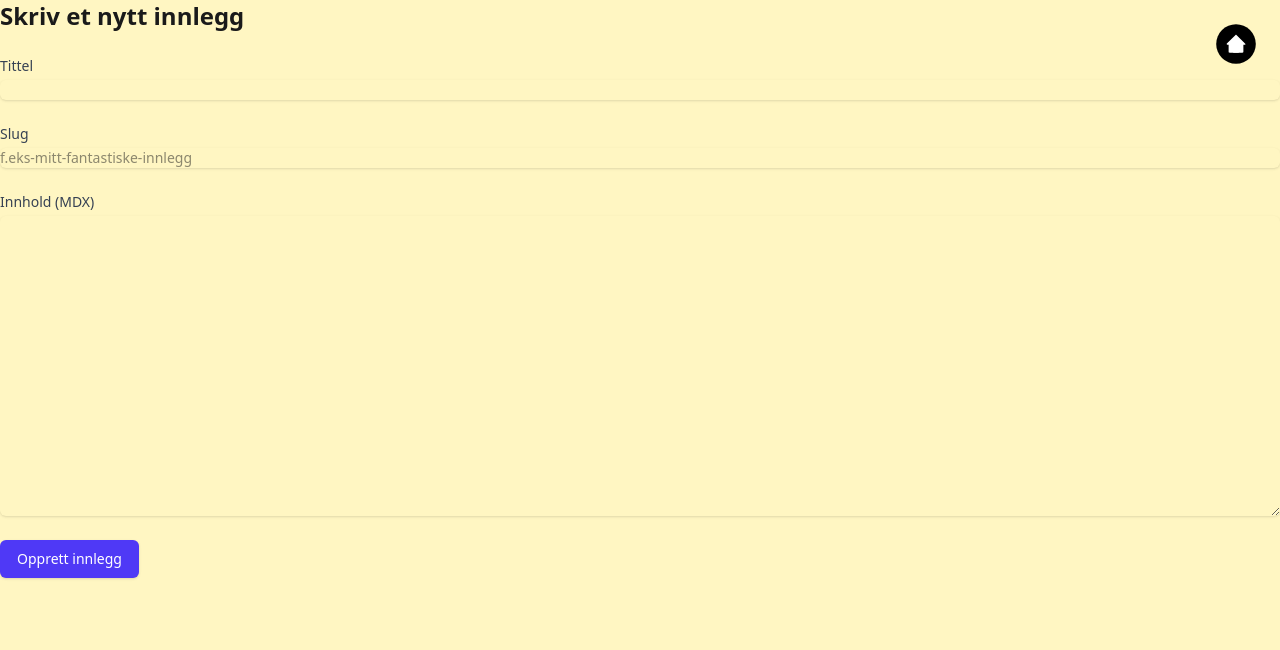
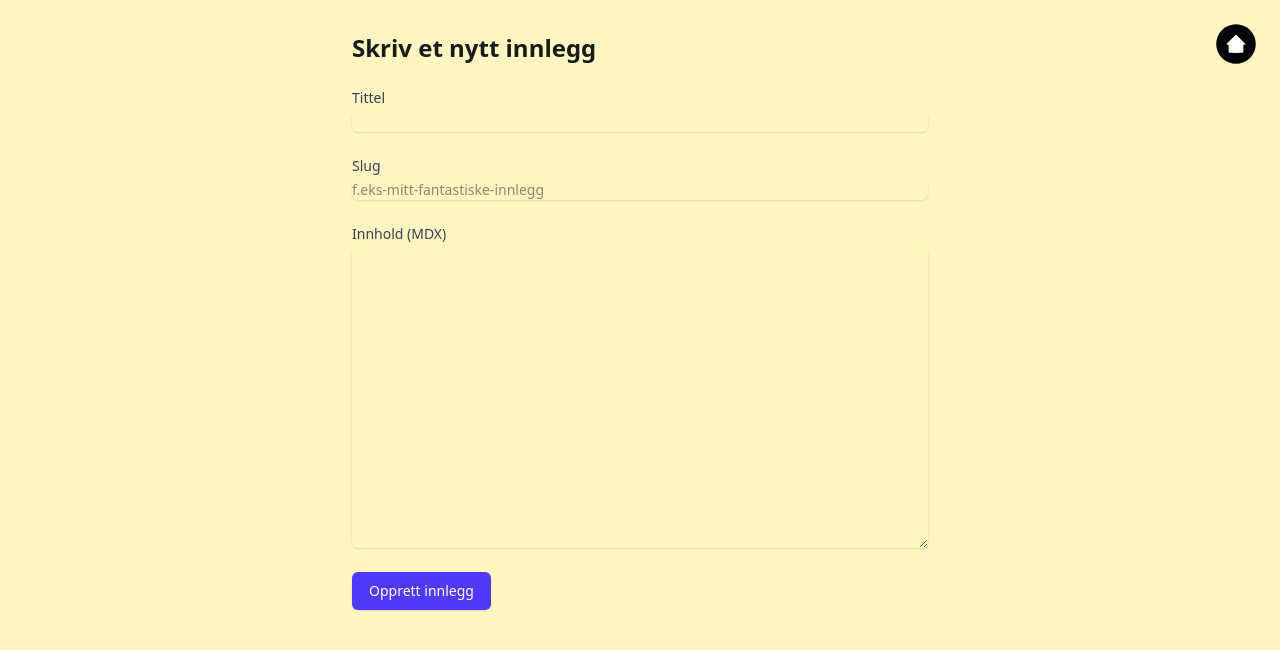
Before and after one commit to aleksejunas/aleksejunas-dot-no, a Next.js app: page /admin/blog/new in a window 1280 px wide. Shown: the top 650 px of the page. Built offline with nearby package versions, Linux system fonts and the light colour scheme; a web font is replaced by a local one.

Commit message:
feat: Added new blog post functionality
- Added action={createPost}
- Fixed the NewPostPage so it's ready to add blog posts
- TODO: Implement auth, since Supabase demands it

```diff
--- a/src/app/admin/blog/new/page.tsx
+++ b/src/app/admin/blog/new/page.tsx
@@ -4,13 +4,19 @@ import { createPost } from "@/lib/actions";
 // 1. Sørg for at `action`-attributtet på `<form>`-elementet er satt til `createPost`.
 // 2. Gi input-feltene (`title`, `slug`, `content`) riktige `name`-attributter slik at de blir tilgjengelige i `formData` i server action.
 
-export default function NewPostPage() {
+const NewPostPage = () => {
   return (
-    <form className="space-y-6">
+    <main className="max-w-xl mx-auto py-8">
+      <form action={createPost} className="space-y-6">
         <h1 className="text-2xl font-bold">Skriv et nytt innlegg</h1>
 
         <div>
-        <label htmlFor="title" className="block text-sm font-medium text-gray-700">Tittel</label>
+          <label
+            htmlFor="title"
+            className="block text-sm font-medium text-gray-700"
+          >
+            Tittel
+          </label>
           <input
             type="text"
             name="title"
@@ -21,7 +27,12 @@ export default function NewPostPage() {
         </div>
 
         <div>
-        <label htmlFor="slug" className="block text-sm font-medium text-gray-700">Slug</label>
+          <label
+            htmlFor="slug"
+            className="block text-sm font-medium text-gray-700"
+          >
+            Slug
+          </label>
           <input
             type="text"
             name="slug"
@@ -33,7 +44,12 @@ export default function NewPostPage() {
         </div>
 
         <div>
-        <label htmlFor="content" className="block text-sm font-medium text-gray-700">Innhold (MDX)</label>
+          <label
+            htmlFor="content"
+            className="block text-sm font-medium text-gray-700"
+          >
+            Innhold (MDX)
+          </label>
           <textarea
             name="content"
             id="content"
@@ -50,5 +66,8 @@ export default function NewPostPage() {
           Opprett innlegg
         </button>
       </form>
+    </main>
   );
-}
+};
+
+export default NewPostPage;
--- a/src/lib/actions.ts
+++ b/src/lib/actions.ts
@@ -19,9 +19,19 @@ export async function createPost(formData: FormData) {
 
   const supabase = await createClient();
 
+  // Get user info from session
+  const {
+    data: { user },
+    error: userError,
+  } = await supabase.auth.getUser();
+
+  if (userError || !user) {
+    throw new Error("Bruker er ikke innlogget");
+  }
+
   const { data, error } = await supabase
     .from("posts")
-    .insert([{ title, content, slug }])
+    .insert([{ title, content, slug, user_id: user.id }])
     .select()
     .single();
 
```
Lines whose indentation alone changed are shown as unchanged.
